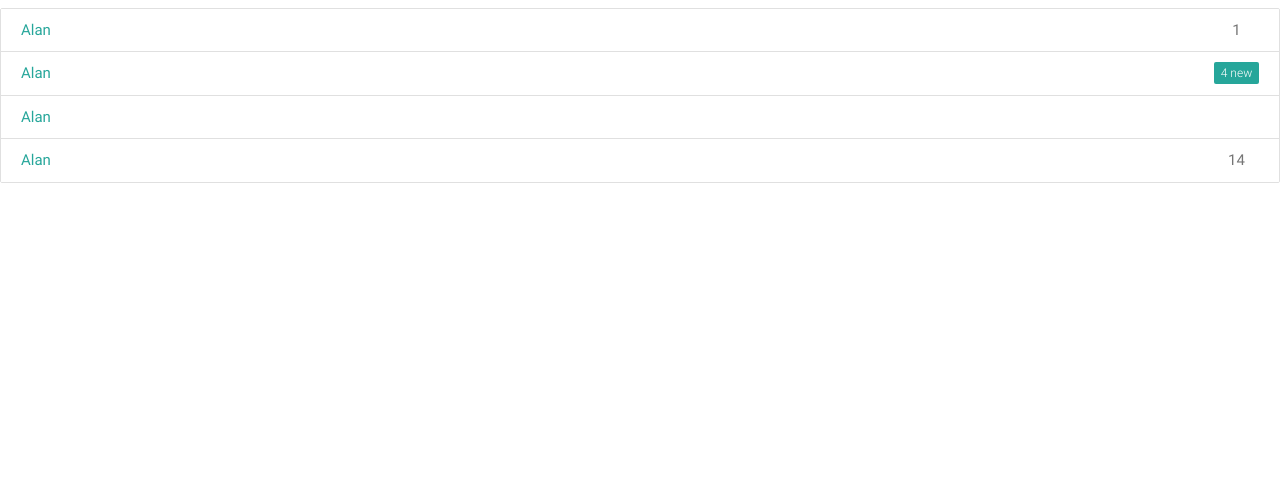
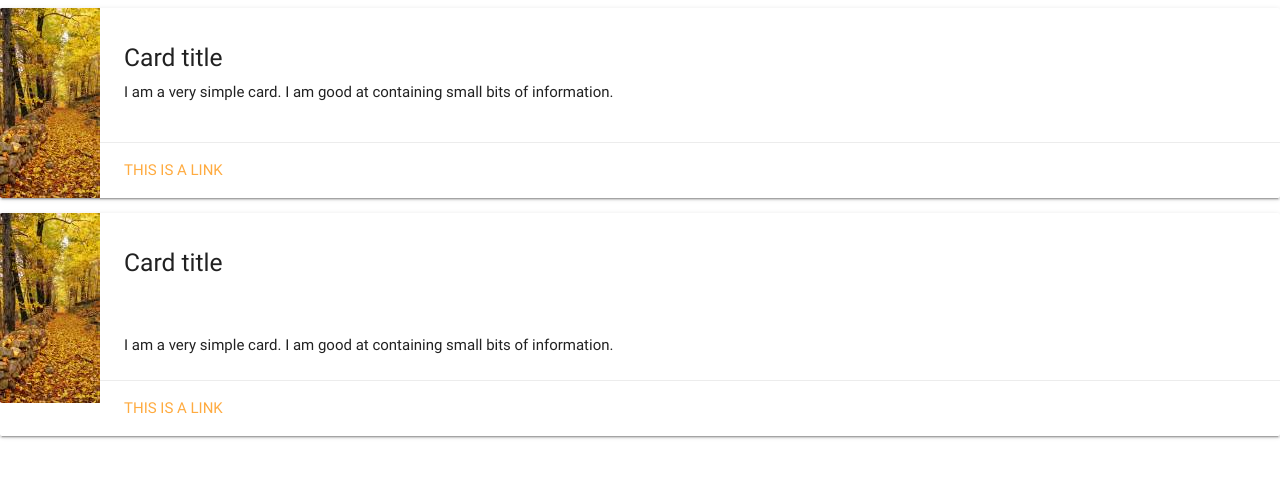
Before and after one commit to BilligePlaetze/FaceYard, an Angular app: page / in a window 1280 px wide. Shown: the top 478 px of the page. Built offline with nearby package versions, Linux system fonts and the light colour scheme; what angular2-materialize would draw is missing.

Commit message:
added post as a card view

```diff
--- a/src/app/app.component.html
+++ b/src/app/app.component.html
@@ -1,6 +1 @@
-<div class="collection">
-  <a href="#!" class="collection-item"><span class="badge">1</span>Alan</a>
-  <a href="#!" class="collection-item"><span class="new badge">4</span>Alan</a>
-  <a href="#!" class="collection-item">Alan</a>
-  <a href="#!" class="collection-item"><span class="badge">14</span>Alan</a>
-</div>
+<main-frame></main-frame>
--- a/src/app/main-frame/main-frame.component.html
+++ b/src/app/main-frame/main-frame.component.html
@@ -1,3 +1,32 @@
-<p>
-  main-frame works!
-</p>
+<div class="col s10 m7">
+  <div class="card horizontal">
+    <div class="card-image">
+        <img src="./../../assets/wineyard.jpeg">
+    </div>
+    <div class="card-stacked">
+      <div class="card-content">
+        <h5>Card title</h5>
+        <p>I am a very simple card. I am good at containing small bits of information.</p>
+      </div>
+      <div class="card-action">
+        <a href="#">This is a link</a>
+      </div>
+    </div>
+  </div>
+</div>
+<div class="col s10 m7">
+    <div class="card horizontal">
+      <div class="card-image">
+        <img src="./../../assets/wineyard.jpeg">
+      </div>
+      <div class="card-stacked">
+        <h5 class="card-content">Card title</h5>
+        <div class="card-content">
+          <p>I am a very simple card. I am good at containing small bits of information.</p>
+        </div>
+        <div class="card-action">
+          <a href="#">This is a link</a>
+        </div>
+      </div>
+    </div>
+  </div>
--- a/src/app/main-frame/main-frame.component.ts
+++ b/src/app/main-frame/main-frame.component.ts
@@ -1,15 +1,13 @@
-import { Component, OnInit } from '@angular/core';
+import { Component } from '@angular/core';
+import { Post } from "./../model/post";
 
 @Component({
-  selector: 'app-main-frame',
+  selector: 'main-frame',
   templateUrl: './main-frame.component.html',
   styleUrls: ['./main-frame.component.css']
 })
-export class MainFrameComponent implements OnInit {
 
-  constructor() { }
-
-  ngOnInit() {
-  }
+export class MainFrameComponent {
+posts : Post[];
 
 }
```
Also changed, not shown: src/assets/wineyard.jpeg (added).
